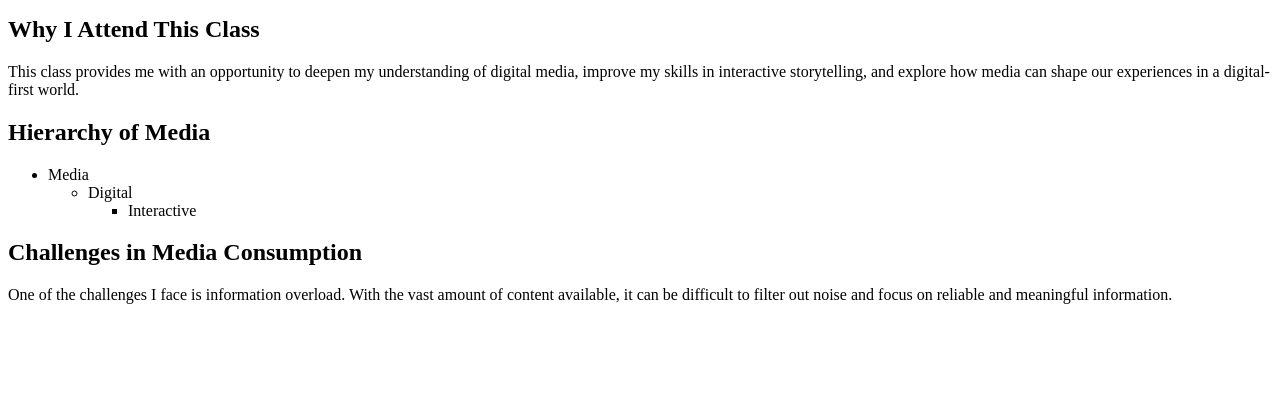
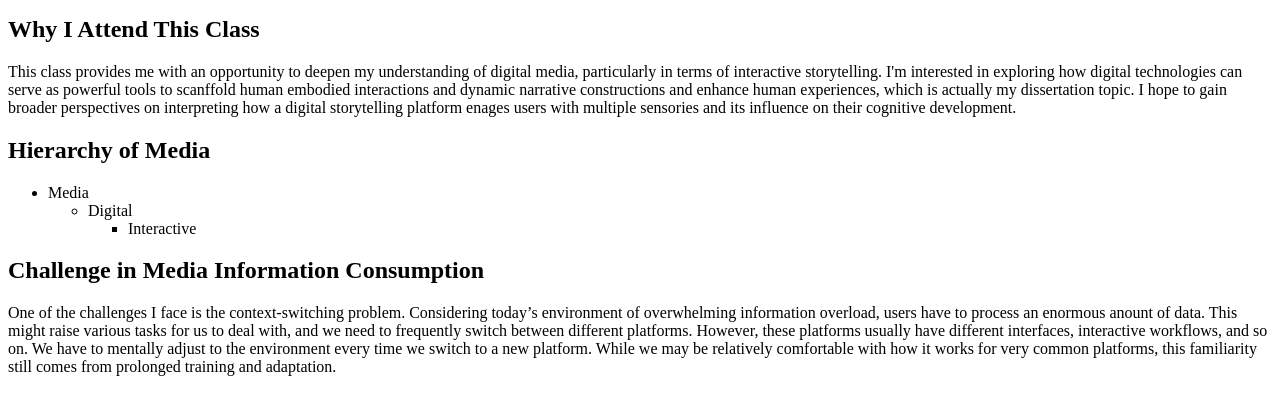
Before and after one commit to StacyLiuGH/CSCE-656-Assignment-1, a plain HTML site: page index.html in a window 1280 px wide. Shown: the part 102-516 px from the top of the page. Drawn offline with Linux system fonts and the light colour scheme.

Commit message:
Page Structure

```diff
--- a/index.html
+++ b/index.html
@@ -13,7 +13,11 @@
 
     <section class="reason">
         <h2>Why I Attend This Class</h2>
-        <p>This class provides me with an opportunity to deepen my understanding of digital media, improve my skills in interactive storytelling, and explore how media can shape our experiences in a digital-first world.</p>
+        <p>This class provides me with an opportunity to deepen my understanding of digital media,
+            particularly in terms of interactive storytelling.
+            I'm interested in exploring how digital technologies can serve as powerful tools to scanffold human embodied interactions and dynamic narrative constructions and enhance human experiences, which is actually my dissertation topic.
+            I hope to gain broader perspectives on interpreting how a digital storytelling platform enages users with multiple sensories and its influence on their cognitive development.
+        </p>
     </section>
 
     <section class="hierarchy">
@@ -32,8 +36,13 @@
     </section>
 
     <section class="challenge">
-        <h2>Challenges in Media Consumption</h2>
-        <p>One of the challenges I face is information overload. With the vast amount of content available, it can be difficult to filter out noise and focus on reliable and meaningful information.</p>
+        <h2>Challenge in Media Information Consumption</h2>
+        <p>One of the challenges I face is the context-switching problem. Considering today’s environment of overwhelming information overload, users have to process an enormous anount of data.
+            This might raise various tasks for us to deal with, and we need to frequently switch between different platforms.
+            However, these platforms usually have different interfaces, interactive workflows, and so on.
+            We have to mentally adjust to the environment every time we switch to a new platform.
+            While we may be relatively comfortable with how it works for very common platforms, this familiarity still comes from prolonged training and adaptation.
+            </p>
     </section>
 
 </body>
```
